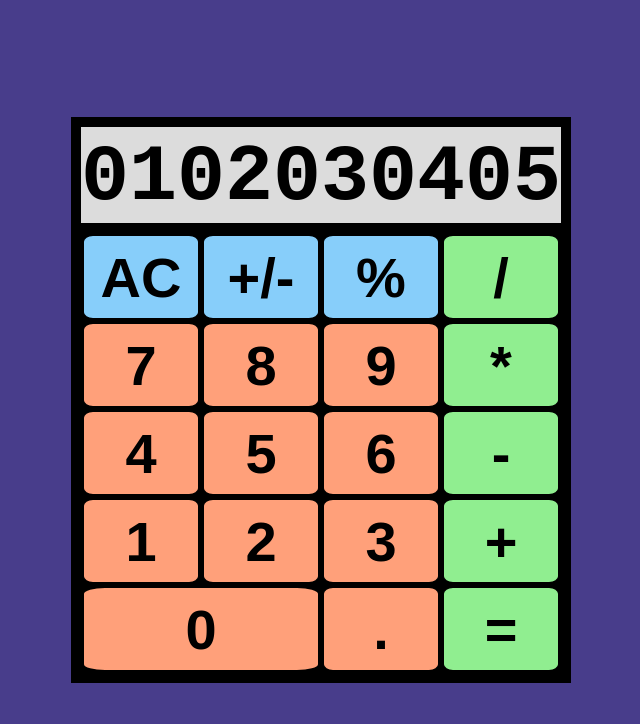
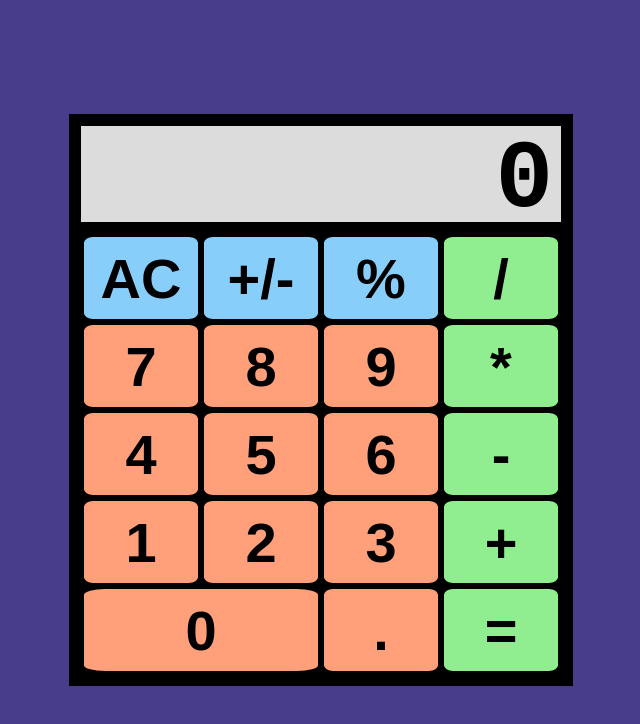
Before and after one commit to zeratheuz/calculator, a plain HTML site: page index.html in a window 1280 px wide. Shown: the whole page, without its empty margins (319-959 px from the left). Drawn offline with Linux system fonts and the light colour scheme.

Commit message:
Update HTML and CSS

```diff
--- a/index.html
+++ b/index.html
@@ -6,34 +6,33 @@
   <meta name="viewport" content="width=device-width, initial-scale=1.0">
   <link rel="shortcut icon" href="https://www.theodinproject.com/mstile-310x310.png" type="image/x-icon">
   <link rel="stylesheet" href="style.css">
-  <style>html{background-color: darkslateblue;}</style>
   <title>Calculator</title>
 </head>
 
 <body>
   <div class="container">
-    <div class="output">0102030405</div>
+    <div class="display">0</div>
      <!-- <input class="output" type="text"> -->
     <div class="buttons">
       <button id="AC" class="other">AC</button>
       <button id="+/-" class="other">+/-</button>
       <button id="%" class="other">%</button>
       <button id="/" class="operators">/</button>
-      <button id="7">7</button>
-      <button id="8">8</button>
-      <button id="9">9</button>
+      <button class="number">7</button>
+      <button class="number">8</button>
+      <button class="number">9</button>
       <button id="*" class="operators">*</button>
-      <button id="4">4</button>
-      <button id="5">5</button>
-      <button id="6">6</button>
+      <button class="number">4</button>
+      <button class="number">5</button>
+      <button class="number">6</button>
       <button id="-" class="operators">-</button>
-      <button id="1">1</button>
-      <button id="2">2</button>
-      <button id="3">3</button>
+      <button class="number">1</button>
+      <button class="number">2</button>
+      <button class="number">3</button>
       <button id="+" class="operators">+</button>
-      <button id="num0">0</button>
-      <button id=".">.</button>
-      <button id="=" class="operators">=</button>
+      <button class="number zero">0</button>
+      <button id="dot">.</button>
+      <button class="result operators">=</button>
       <!-- <button></button> -->
     </div>
   </div>
--- a/style.css
+++ b/style.css
@@ -7,6 +7,7 @@ html {
   align-items: center;
   box-sizing: border-box;
   justify-content: center;
+  background-color: darkslateblue;
   font-family: 'Courier New', Courier, monospace;
 }
 
@@ -25,33 +26,34 @@ button {
 }
 
 button:hover {
-  background-color: aliceblue;
+  background-color: lightgoldenrodyellow;
 }
 
 .container {
   width: 60vmin;
   background-color: black;
-  border: 10px solid black;
+  border: 1.5vmin solid black;
   overflow: hidden;
 }
 
-.output {
+.display {
   height: 12vmin;
   text-align: end;
   font-weight: 600;
-  font-size: 10vmin;
+  font-size: 12vmin;
   align-content: end;
   background-color: white;
   background-color: gainsboro;
-  border-bottom: 10px solid black;
+  padding-right: 1vmin;
 }
 
 .buttons {
   display: flex;
   flex-wrap: wrap;
+  border-top: 1.5vmin solid black;
 }
 
-#num0 {
+.zero {
   flex-grow: 2;
 }
 
```
